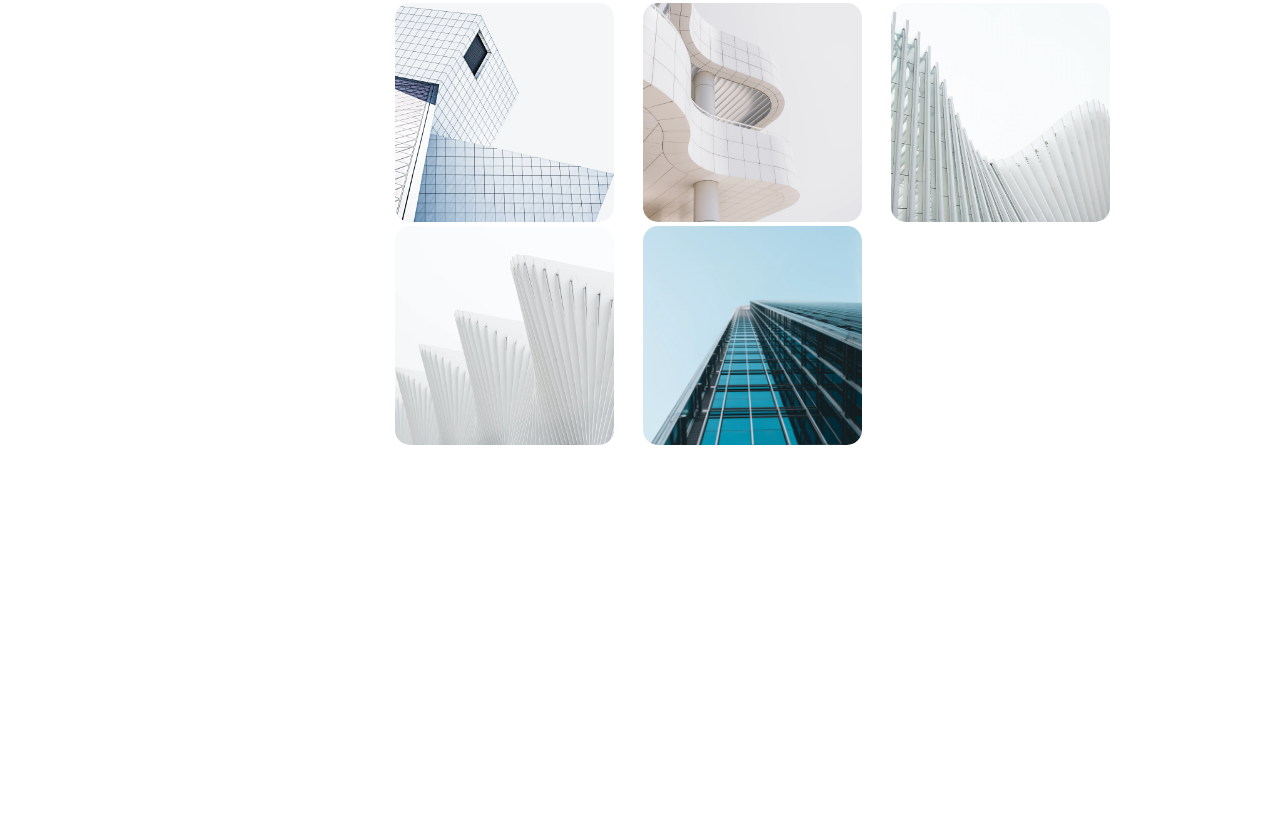
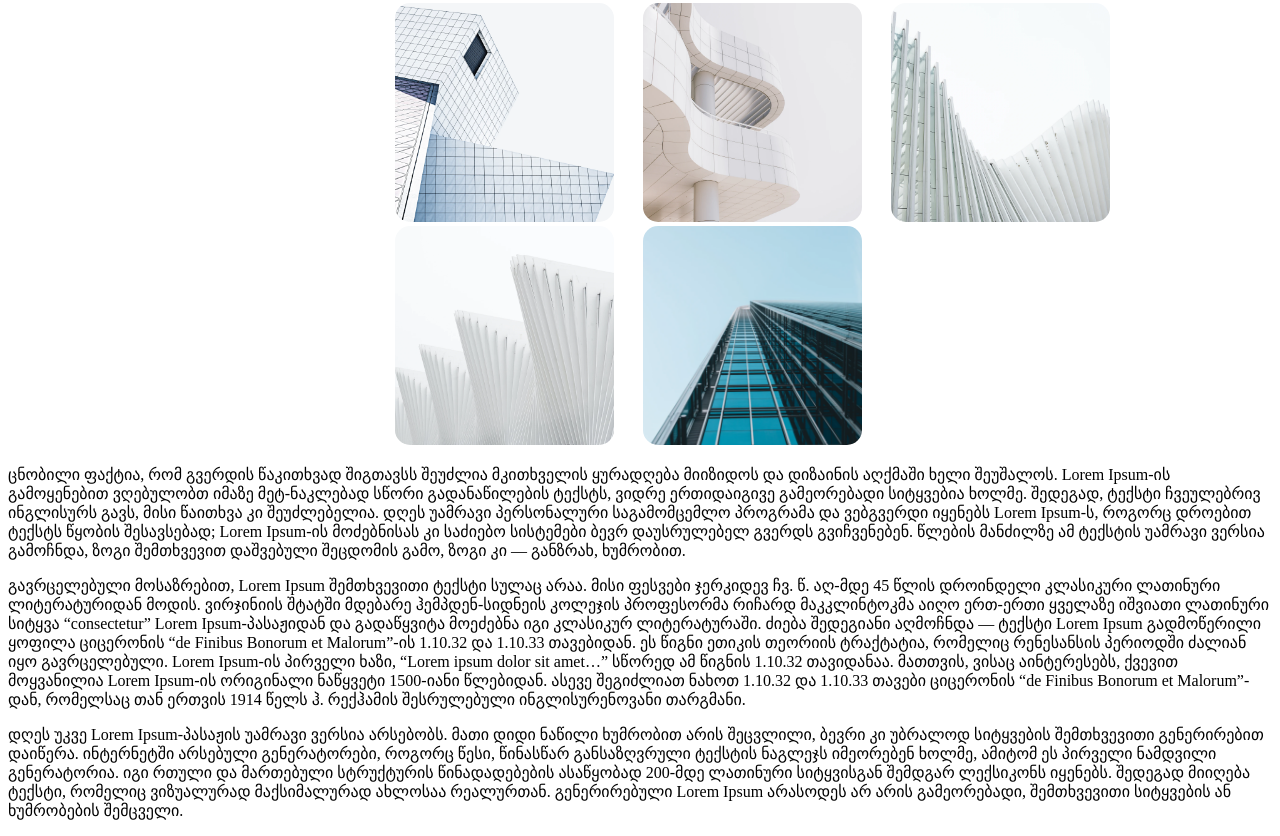
Before and after one commit to MeggyL/Davaleba-04, a plain HTML site: page index.html in a window 1280 px wide. Shown: the part 1202-2038 px from the top of the page. Before the commit the page ends 1659 px from the top, so only its background shows below. Drawn offline with Linux system fonts and the light colour scheme.

Commit message:
added article

```diff
--- a/index.html
+++ b/index.html
@@ -54,7 +54,13 @@
 					<img src="images/rectangle 96.png" alt="image">
 				</a>
 			</div>
+			<article>
+				<p> ცნობილი ფაქტია, რომ გვერდის წაკითხვად შიგთავსს შეუძლია მკითხველის ყურადღება მიიზიდოს და დიზაინის აღქმაში ხელი შეუშალოს. Lorem Ipsum-ის გამოყენებით ვღებულობთ იმაზე მეტ-ნაკლებად სწორი გადანაწილების ტექსტს, ვიდრე ერთიდაიგივე გამეორებადი სიტყვებია ხოლმე. შედეგად, ტექსტი ჩვეულებრივ ინგლისურს გავს, მისი წაითხვა კი შეუძლებელია. დღეს უამრავი პერსონალური საგამომცემლო პროგრამა და ვებგვერდი იყენებს Lorem Ipsum-ს, როგორც დროებით ტექსტს წყობის შესავსებად; Lorem Ipsum-ის მოძებნისას კი საძიებო სისტემები ბევრ დაუსრულებელ გვერდს გვიჩვენებენ. წლების მანძილზე ამ ტექსტის უამრავი ვერსია გამოჩნდა, ზოგი შემთხვევით დაშვებული შეცდომის გამო, ზოგი კი — განზრახ, ხუმრობით.</p>
+				<p> გავრცელებული მოსაზრებით, Lorem Ipsum შემთხვევითი ტექსტი სულაც არაა. მისი ფესვები ჯერკიდევ ჩვ. წ. აღ-მდე 45 წლის დროინდელი კლასიკური ლათინური ლიტერატურიდან მოდის. ვირჯინიის შტატში მდებარე ჰემპდენ-სიდნეის კოლეჯის პროფესორმა რიჩარდ მაკკლინტოკმა აიღო ერთ-ერთი ყველაზე იშვიათი ლათინური სიტყვა “consectetur” Lorem Ipsum-პასაჟიდან და გადაწყვიტა მოეძებნა იგი კლასიკურ ლიტერატურაში. ძიება შედეგიანი აღმოჩნდა — ტექსტი Lorem Ipsum გადმოწერილი ყოფილა ციცერონის “de Finibus Bonorum et Malorum”-ის 1.10.32 და 1.10.33 თავებიდან. ეს წიგნი ეთიკის თეორიის ტრაქტატია, რომელიც რენესანსის პერიოდში ძალიან იყო გავრცელებული. Lorem Ipsum-ის პირველი ხაზი, “Lorem ipsum dolor sit amet…” სწორედ ამ წიგნის 1.10.32 თავიდანაა.
 
+				მათთვის, ვისაც აინტერესებს, ქვევით მოყვანილია Lorem Ipsum-ის ორიგინალი ნაწყვეტი 1500-იანი წლებიდან. ასევე შეგიძლიათ ნახოთ 1.10.32 და 1.10.33 თავები ციცერონის “de Finibus Bonorum et Malorum”-დან, რომელსაც თან ერთვის 1914 წელს ჰ. რექჰამის შესრულებული ინგლისურენოვანი თარგმანი.</p>
+				<p> დღეს უკვე Lorem Ipsum-პასაჟის უამრავი ვერსია არსებობს. მათი დიდი ნაწილი ხუმრობით არის შეცვლილი, ბევრი კი უბრალოდ სიტყვების შემთხვევითი გენერირებით დაიწერა. ინტერნეტში არსებული გენერატორები, როგორც წესი, წინასწარ განსაზღვრული ტექსტის ნაგლეჯს იმეორებენ ხოლმე, ამიტომ ეს პირველი ნამდვილი გენერატორია. იგი რთული და მართებული სტრუქტურის წინადადებების ასაწყობად 200-მდე ლათინური სიტყვისგან შემდგარ ლექსიკონს იყენებს. შედეგად მიიღება ტექსტი, რომელიც ვიზუალურად მაქსიმალურად ახლოსაა რეალურთან. გენერირებული Lorem Ipsum არასოდეს არ არის გამეორებადი, შემთხვევითი სიტყვების ან ხუმრობების შემცველი.</p>
+			</article>
 		</section>
 	</main>
 
```
